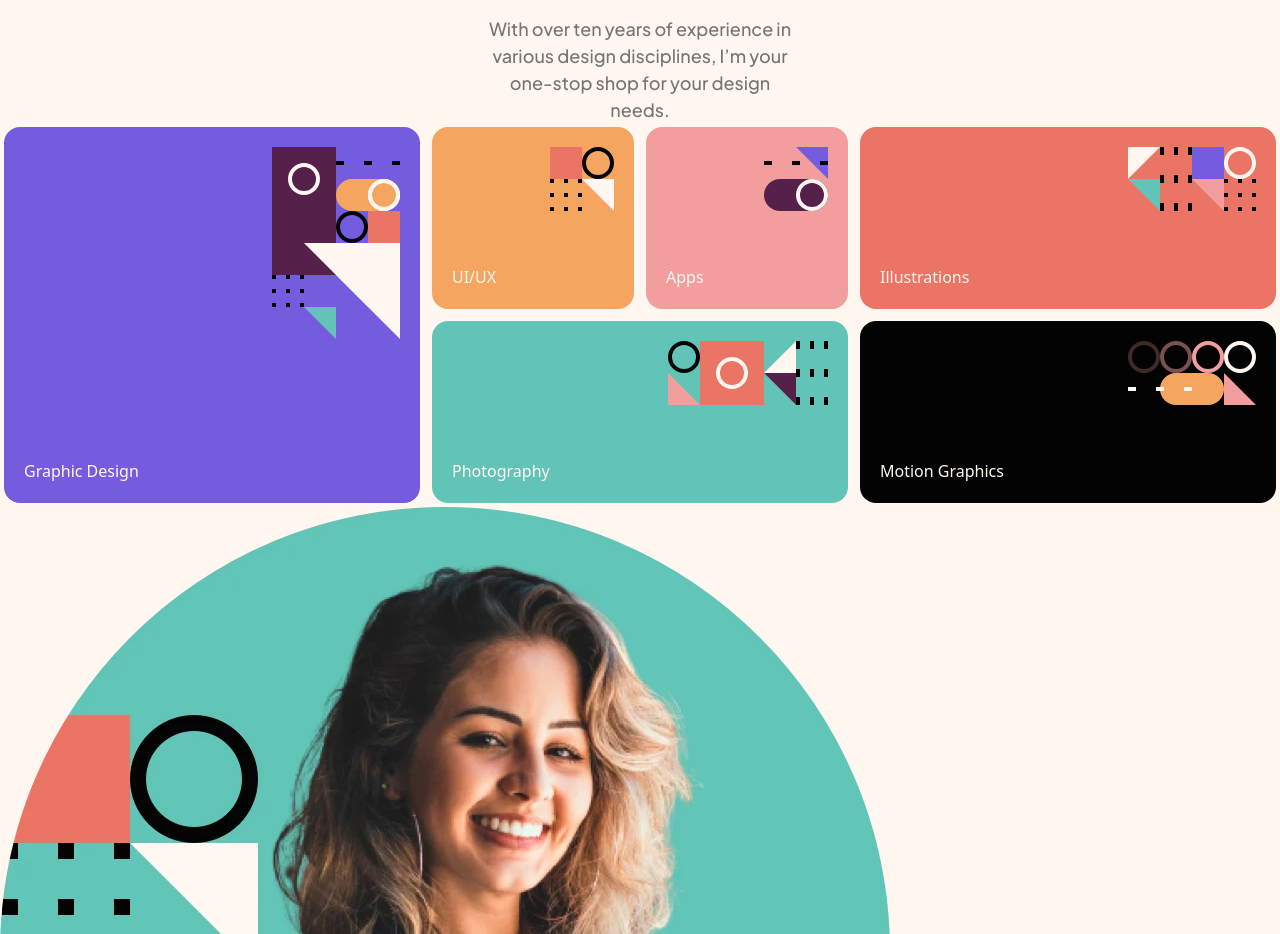
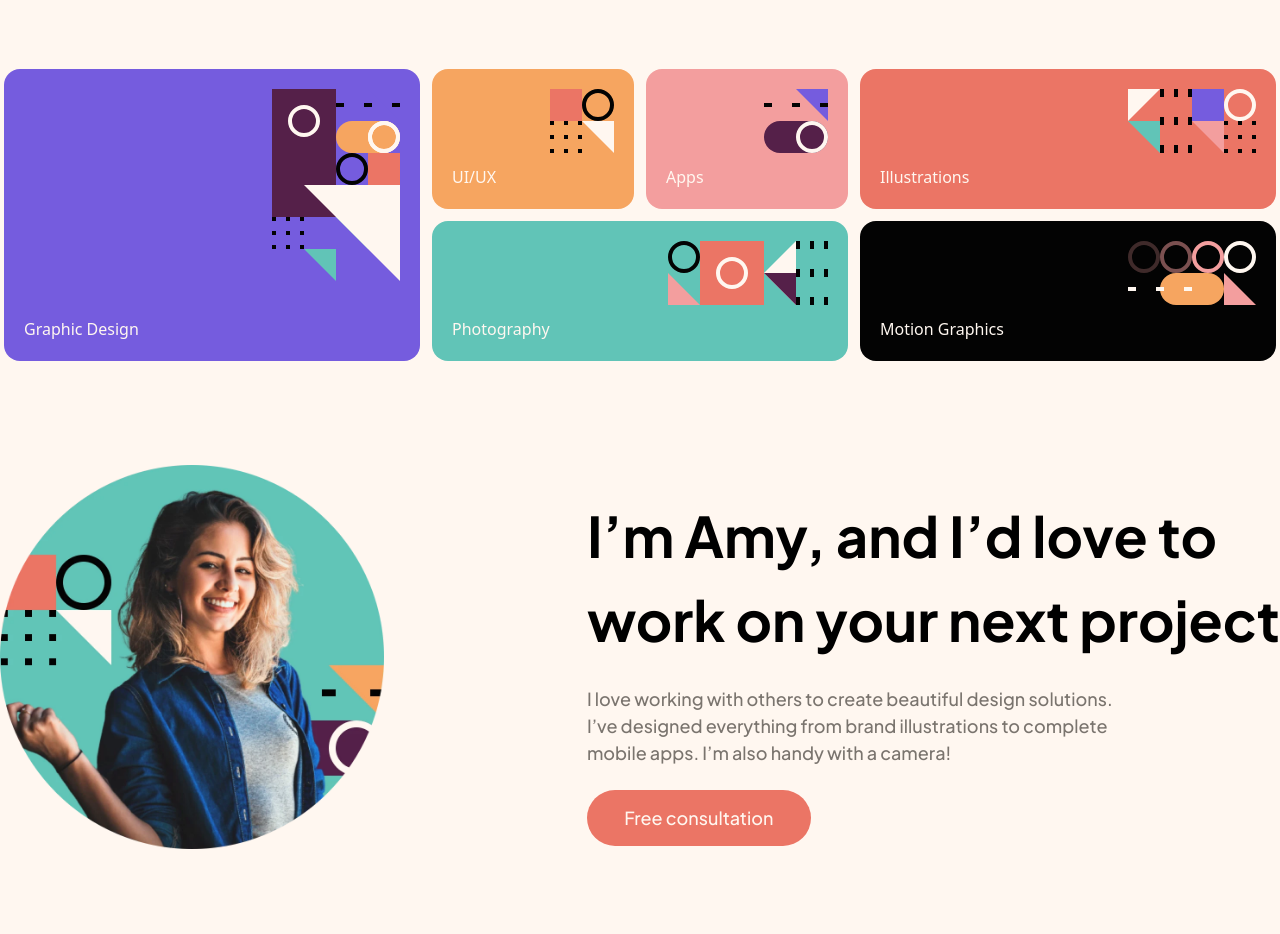
Before and after one commit to fabioferreira11/tailwind_exercice, a website: page src/index.html in a window 1280 px wide. Shown: the part 305-1239 px from the top of the page. Drawn offline with Linux system fonts and the light colour scheme; files whose address does not match are found by name.

Commit message:
section amy

```diff
--- a/src/index.html
+++ b/src/index.html
@@ -18,13 +18,13 @@
       <a href="#" class="flex justify-center items-center p-4 rounded-full bg-black w-56 h-14 font-jakarta font-texte text-xsmal text-beige">Free consultation</a>
     </div>
 
-    <section class="container mx-auto text-center ">
-      <h1 class="font-jakarta font-title text-large 2xl: w-[28rem] mx-auto pb-6">Design solutions made easy</h1>
-      <p class="font-jakarta font-texte text-xsmal text-gray 2xl:w-[45rem] mx-auto w-80">With over ten years of experience in various design disciplines, I’m your one-stop shop for your design needs.</p>
+    <section class="container mx-auto text-center pb-10 lg:pb-20">
+      <h1 class="font-jakarta font-title text-large w-[28rem] lg:w-full mx-auto pb-6">Design solutions made easy</h1>
+      <p class="font-jakarta font-texte text-xsmal text-gray lg:w-[45rem] mx-auto w-80">With over ten years of experience in various design disciplines, I’m your one-stop shop for your design needs.</p>
     </section>
 
-    <section class="w-full flex flex-wrap flex-col lg:flex-row justify-between container mx-auto br 2xl:p-5 p-1 grid grid-cols-2 lg:grid-cols-6 grid-rows-6 lg:grid-rows-2 gap-3 h-30vh">
-     <div class="min-h-[356px] bg-purple text-beige relative col-span-2 row-span-2">
+    <section class="w-full flex flex-wrap flex-col lg:flex-row justify-between container mx-auto br pb-6 2xl:p-5 p-1 grid grid-cols-2 lg:grid-cols-6 grid-rows-6 lg:grid-rows-2 gap-3 h-30vh min-h-[100vh] lg:min-h-[40vh]">
+     <div class=" bg-purple text-beige relative col-span-2 row-span-2">
       <svg xmlns="http://www.w3.org/2000/svg" width="128" height="192" viewBox="0 0 128 192" fill="none" class="absoluteimg">
         <rect width="64" height="128" fill="#552049"/>
         <circle cx="32" cy="32" r="14" stroke="#FFF7F0" stroke-width="4"/>
@@ -55,7 +55,7 @@
         </svg>
       <p class="absolutetxt">Graphic Design</p>
      </div>
-      <div class="min-h-[182px]  bg-orange text-beige relative col-span-1 row-span-1">
+      <div class="  bg-orange text-beige relative col-span-1 row-span-1">
         <svg xmlns="http://www.w3.org/2000/svg" width="64" height="64" viewBox="0 0 64 64" fill="none" class="absoluteimg">
           <circle cx="48" cy="16" r="14" stroke="#030303" stroke-width="4"/>
           <rect x="-3.05176e-05" width="32" height="32" fill="#EB7565"/>
@@ -72,7 +72,7 @@
           </svg>
         <p class="absolutetxt">UI/UX</p>
        </div>
-       <div class="min-h-[182px] bg-rose text-beige relative col-span-1 row-span-1">
+       <div class=" bg-rose text-beige relative col-span-1 row-span-1">
         <svg xmlns="http://www.w3.org/2000/svg" width="64" height="64" viewBox="0 0 64 64" fill="none" class="absoluteimg">
           <rect x="1.52588e-05" y="32" width="64" height="32" rx="16" fill="#552049"/>
           <circle cx="48" cy="48" r="14" stroke="#FFF7F0" stroke-width="4"/>
@@ -86,7 +86,7 @@
           </svg>
         <p class="absolutetxt">Apps</p>
        </div>
-     <div class="min-h-[158px] bg-red text-beige relative col-span-2 row-span-1">
+     <div class=" bg-red text-beige relative col-span-2 row-span-1">
       <svg xmlns="http://www.w3.org/2000/svg" width="128" height="64" viewBox="0 0 128 64" fill="none" class="absoluteimg">
         <circle cx="112" cy="16" r="14" stroke="#FFF7F0" stroke-width="4"/>
         <rect x="64" width="32" height="32" fill="#755CDE"/>
@@ -123,7 +123,7 @@
         </svg>
       <p class="absolutetxt">Illustrations</p>
      </div>
-     <div class="min-h-[182px] bg-green text-beige relative col-span-2 row-span-1">
+     <div class="bg-green text-beige relative col-span-2 row-span-1">
       <svg xmlns="http://www.w3.org/2000/svg" width="160" height="64" viewBox="0 0 160 64" fill="none" class="absoluteimg">
         <rect x="32" width="64" height="64" fill="#EB7565"/>
         <circle cx="16" cy="16" r="14" stroke="#030303" stroke-width="4"/>
@@ -153,7 +153,7 @@
         </svg>
       <p class="absolutetxt">Photography</p>
      </div>
-     <div class="min-h-[182px] bg-black text-beige relative col-span-2 row-span-1">
+     <div class="bg-black text-beige relative col-span-2 row-span-1">
       <svg xmlns="http://www.w3.org/2000/svg" width="128" height="64" viewBox="0 0 128 64" fill="none" class="absoluteimg">
         <circle cx="80" cy="16" r="14" stroke="#F39E9E" stroke-width="4"/>
         <circle cx="48" cy="16" r="14" stroke="#F39E9E" stroke-opacity="0.5" stroke-width="4"/>
@@ -167,8 +167,13 @@
      </div>
     </section>
 
-    <section>
-      <img src="assets/image-amy.webp" alt="img amy">
+    <section class="container mx-auto w-full flex flex-wrap flex-col lg:flex-row justify-between items-center py-10 lg:py-20">
+      <img class="lg:w-[30%]" src="../assets/image-amy.webp" alt="img amy">
+      <div class="flex flex-col justify-center items-center lg:justify-start lg:items-start">
+        <h1 class="font-jakarta font-title text-largem lg:text-large mx-auto pt-6 text-center lg:text-left">I’m Amy, and I’d love to <br> work on your next project</h1>
+        <p class="font-jakarta font-texte text-xsmalm lg:text-xsmal text-gray text-center lg:text-left py-6">I love working with others to create beautiful <br class="lg:hidden"> design solutions. <br class="hidden lg:block"> I’ve designed everything <br class="lg:hidden"> from brand illustrations to complete <br class="hidden lg:block"> mobile <br class="lg:hidden"> apps. I’m also handy with a camera!</p>
+        <a href="#" class="flex justify-center items-center p-4 rounded-full bg-red w-56 h-14 font-jakarta font-texte text-xsmal text-beige">Free consultation</a>
+    </div>
     </section>
 
   <script src="js/code.jquery.com_jquery-3.7.1.min.js"></script>
--- a/tailwind.config.js
+++ b/tailwind.config.js
@@ -19,9 +19,11 @@ module.exports = {
       },
       fontSize: {
         large: ['56px'],
+        largem: ['26px'],
         medium: ['40px'],
         saml: ['32px'],
         xsmal: ['18px'],
+        xsmalm: ['16px'],
       },
       fontWeight: {
         title: ['700'],
```
Also changed, not shown: dist/output.css.
